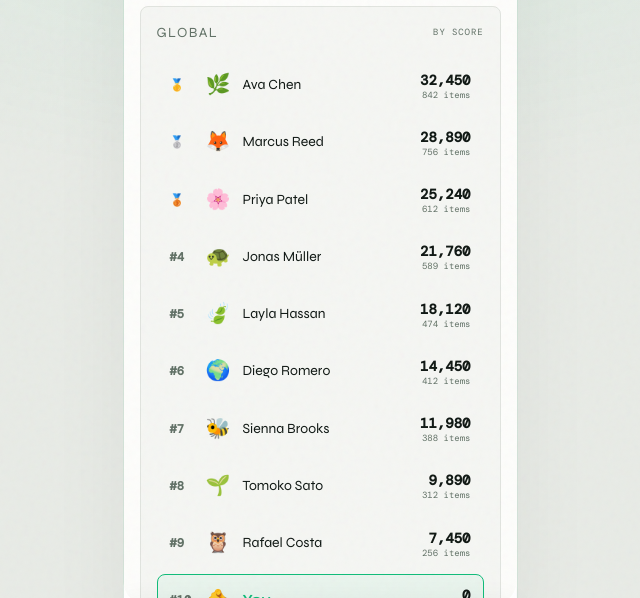
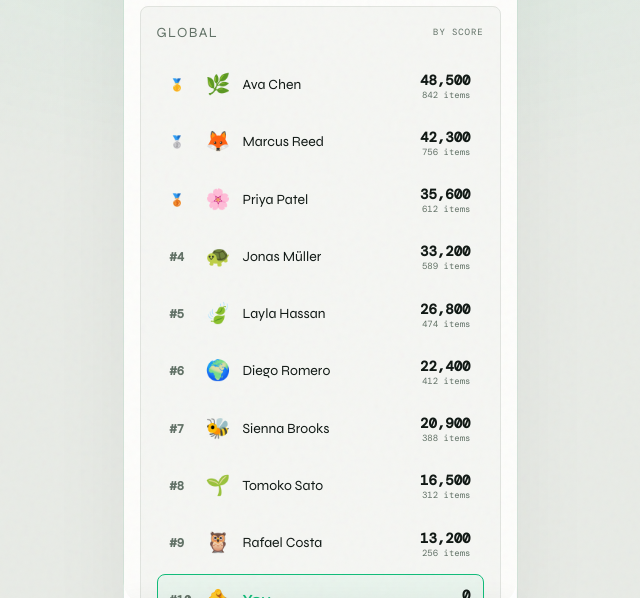
Before and after one commit to chuckabox/Trashcam, a React (Vite) app: page /#/leaderboard in a window 1280 px wide. Shown: the part 138-736 px from the top of the page, without its empty margins (320-960 px from the left). Built offline with nearby package versions, Linux system fonts and the light colour scheme; a web font is replaced by a local one.

Commit message:
feat: implement LeaderboardScreen with global and friends ranking functionality

```diff
--- a/src/screens/LeaderboardScreen.tsx
+++ b/src/screens/LeaderboardScreen.tsx
@@ -4,28 +4,28 @@ import type { EnhancedStats } from '../types'
 import { Card, CardContent, CardHeader, CardTitle } from '../components/ui/card'
 
 const MOCK_GLOBAL: { name: string; items: number; score: number; avatar: string }[] = [
-  { name: 'Ava Chen', items: 842, score: 32450, avatar: '🌿' },
-  { name: 'Marcus Reed', items: 756, score: 28890, avatar: '🦊' },
-  { name: 'Priya Patel', items: 612, score: 25240, avatar: '🌸' },
-  { name: 'Jonas Müller', items: 589, score: 21760, avatar: '🐢' },
-  { name: 'Layla Hassan', items: 474, score: 18120, avatar: '🍃' },
-  { name: 'Diego Romero', items: 412, score: 14450, avatar: '🌍' },
-  { name: 'Sienna Brooks', items: 388, score: 11980, avatar: '🐝' },
-  { name: 'Tomoko Sato', items: 312, score: 9890, avatar: '🌱' },
-  { name: 'Rafael Costa', items: 256, score: 7450, avatar: '🦉' },
+  { name: 'Ava Chen', items: 842, score: 48500, avatar: '🌿' },
+  { name: 'Marcus Reed', items: 756, score: 42300, avatar: '🦊' },
+  { name: 'Priya Patel', items: 612, score: 35600, avatar: '🌸' },
+  { name: 'Jonas Müller', items: 589, score: 33200, avatar: '🐢' },
+  { name: 'Layla Hassan', items: 474, score: 26800, avatar: '🍃' },
+  { name: 'Diego Romero', items: 412, score: 22400, avatar: '🌍' },
+  { name: 'Sienna Brooks', items: 388, score: 20900, avatar: '🐝' },
+  { name: 'Tomoko Sato', items: 312, score: 16500, avatar: '🌱' },
+  { name: 'Rafael Costa', items: 256, score: 13200, avatar: '🦉' },
 ]
 
 const MOCK_FRIENDS: { name: string; items: number; score: number; avatar: string }[] = [
-  { name: 'Sam K.', items: 156, score: 12450, avatar: '🐼' },
-  { name: 'Jess', items: 124, score: 9890, avatar: '🦄' },
-  { name: 'Rohan', items: 98, score: 7450, avatar: '🐙' },
-  { name: 'Mia', items: 74, score: 5980, avatar: '🌻' },
-  { name: 'Liam', items: 42, score: 4250, avatar: '🐶' },
-  { name: 'Zoe', items: 28, score: 3120, avatar: '🦋' },
+  { name: 'Sam K.', items: 156, score: 9450, avatar: '🐼' },
+  { name: 'Jess', items: 124, score: 7890, avatar: '🦄' },
+  { name: 'Rohan', items: 98, score: 6450, avatar: '🐙' },
+  { name: 'Mia', items: 74, score: 4980, avatar: '🌻' },
+  { name: 'Liam', items: 42, score: 3250, avatar: '🐶' },
+  { name: 'Zoe', items: 28, score: 2120, avatar: '🦋' },
 ]
 
 function computeScore(items: number, co2Kg: number, yrsSaved: number): number {
-  return Math.round(items * 10 + co2Kg * 8 + yrsSaved * 1.5)
+  return Math.round(items * 50 + co2Kg * 10 + yrsSaved * 0.1)
 }
 
 export default function LeaderboardScreen() {
@@ -120,7 +120,7 @@ export default function LeaderboardScreen() {
 
         <div className="px-2 space-y-1 text-center">
           <p className="font-mono text-[10px] uppercase tracking-widest text-muted-foreground">
-            Score = items × 10 + CO₂ kg × 8 + years saved × 1.5
+            Score = items × 50 + CO₂ kg × 10 + years saved × 0.1
           </p>
           <p className="font-mono text-[10px] uppercase tracking-widest text-muted-foreground">
             Repeat items don't count — each unique item scanned counts once.
```
